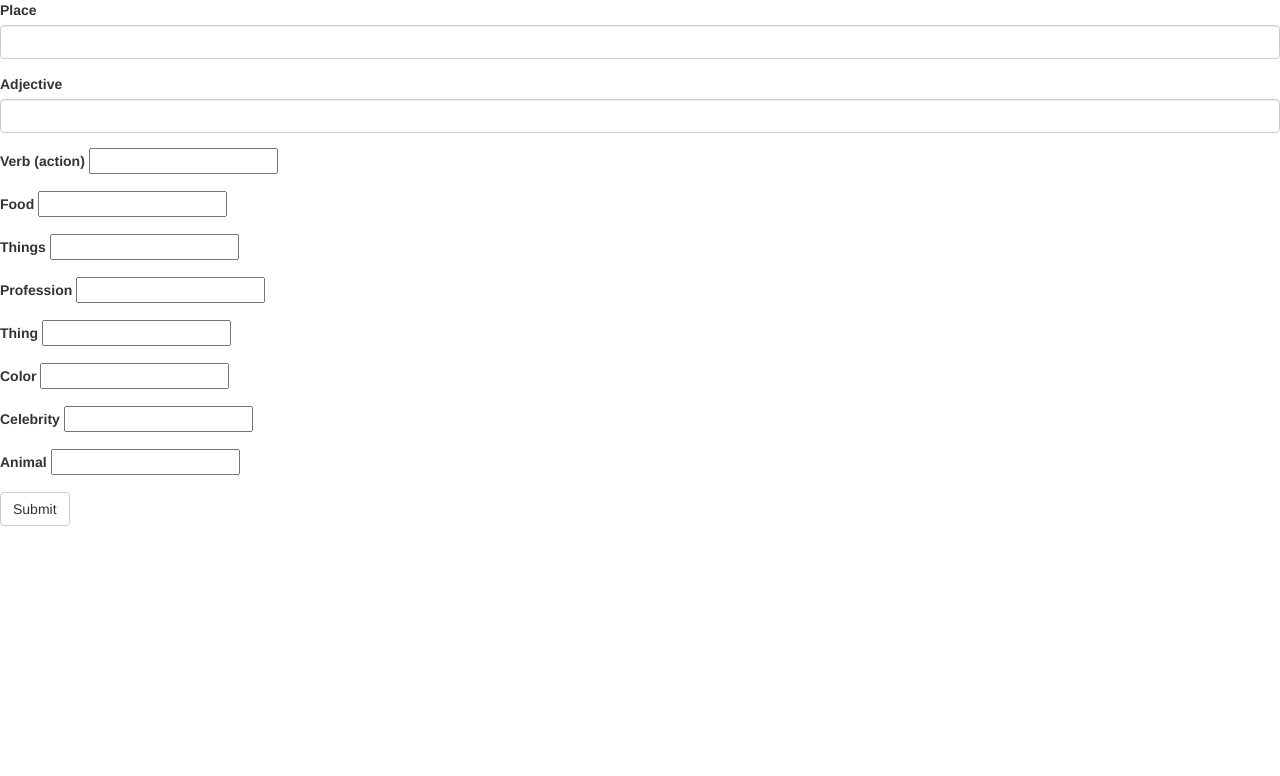
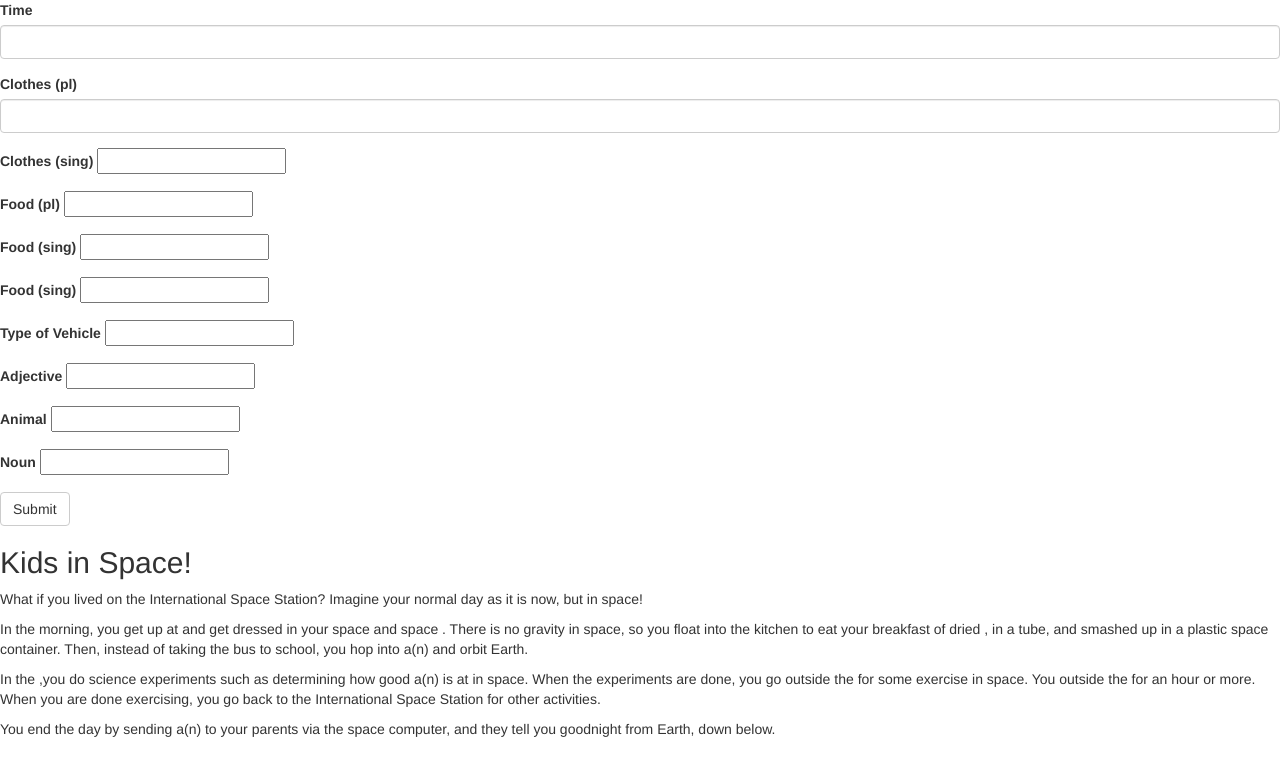
Before and after one commit to 10igeorge/intro-madlibs, a plain HTML site: page index.html in a window 1280 px wide. Drawn offline with nearby package versions, Linux system fonts and the light colour scheme.

Commit message:
Add story and classes to form

```diff
--- a/index.html
+++ b/index.html
@@ -14,47 +14,60 @@
 
     <form>
       <div class="form-group">
-        <label for="place">Place</label>
-        <input type="text" class="form-control" id="place">
+        <label for="time">Time</label>
+        <input type="text" class="form-control" id="time">
+      </div>
+      <div class="form-group">
+        <label for="clothes1">Clothes (pl)</label>
+        <input type="text" class="form-control" id="clothes1">
+      </div>
+      <div class="form-group">
+        <label for="clothes2">Clothes (sing)</label>
+        <input type="text" id="clothes2">
+      </div>
+      <div class="form-group">
+        <label for="food1">Food (pl)</label>
+        <input type="text" id="food1">
+      </div>
+      <div class="form-group">
+        <label for="food2">Food (sing)</label>
+        <input type="text" id="food2">
+      </div>
+      <div class="form-group">
+        <label for="food3">Food (sing)</label>
+        <input type="text" id="food3">
+      </div>
+      <div class="form-group">
+        <label for="vehicle">Type of Vehicle</label>
+        <input type="text" id="vehicle">
       </div>
       <div class="form-group">
         <label for="adjective">Adjective</label>
-        <input type="text" class="form-control" id="adjective">
-      </div>
-      <div class="form-group">
-        <label for="verb">Verb (action)</label>
-        <input type="text" id="verb">
-      </div>
-      <div class="form-group">
-        <label for="food">Food</label>
-        <input type="text" id="food">
-      </div>
-      <div class="form-group">
-        <label for="things">Things</label>
-        <input type="text" id="things">
-      </div>
-      <div class="form-group">
-        <label for="profession">Profession</label>
-        <input type="text" id="profession">
-      </div>
-      <div class="form-group">
-        <label for="thing">Thing</label>
-        <input type="text" id="thing">
-      </div>
-      <div class="form-group">
-        <label for="color">Color</label>
-        <input type="text" id="color">
-      </div>
-      <div class="form-group">
-        <label for="celebrity">Celebrity</label>
-        <input type="text" id="celebrity">
+        <input type="text" id="adjective">
       </div>
       <div class="form-group">
         <label for="animal">Animal</label>
         <input type="text" id="animal">
       </div>
+      <div class="form-group">
+        <label for="noun">Noun</label>
+        <input type="text" id="noun">
+      </div>
       <button type="submit" class="btn btn-default">Submit</button>
     </form>
+
+    <div class='story'>
+      <h2>Kids in Space!</h2>
+      <p>What if you lived on the International Space Station? Imagine your normal day as it is now, but in space!
+      </p>
+      <p>In the morning, you get up at <span class="time"></span> and get dressed in your space <span class="clothes1"></span> and space <span class="clothes2"></span>. There is no gravity in space, so you float into the kitchen to eat your breakfast of dried <span class="food1"></span>, <span class="food2"></span> in a tube, and smashed up <span class="food3"></span> in a plastic space container. Then, instead of taking the bus to school, you hop into a(n) <span class="vehicle"></span> and orbit Earth.
+      </p>
+      <p>In the <span class="vehicle"></span> ,you do <span class="adjective"></span> science experiments such as determining how good a(n) <span class="animal"></span> is at <span class=""></span> in space. When the experiments are done, you go outside the <span class="vehicle"></span> for some exercise in space. You <span class=""></span> outside the <span class="vehicle"></span> for an hour or more. When you are done exercising, you go back to the International Space Station for other activities.
+      </p>
+      <p>You end the day by sending a(n) <span class="noun"></span> to your parents via the space computer, and they tell you goodnight from Earth, down below.</p>
+    </div>
+
+
 
 
   </body>
```
